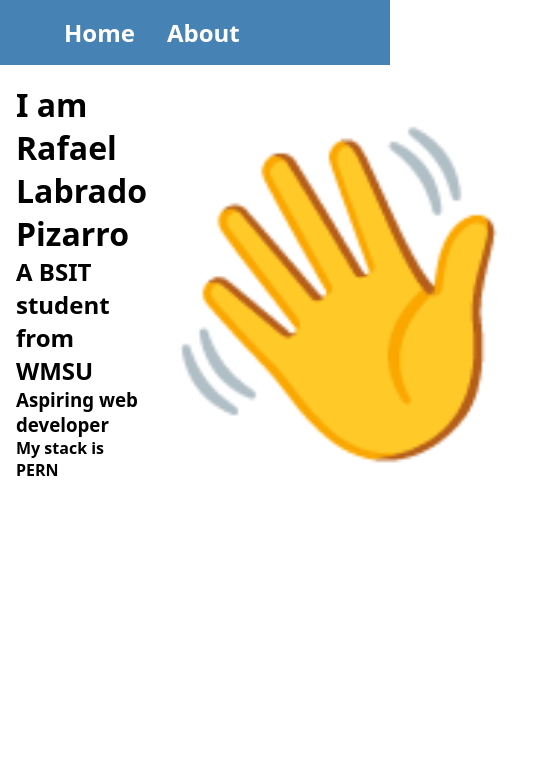
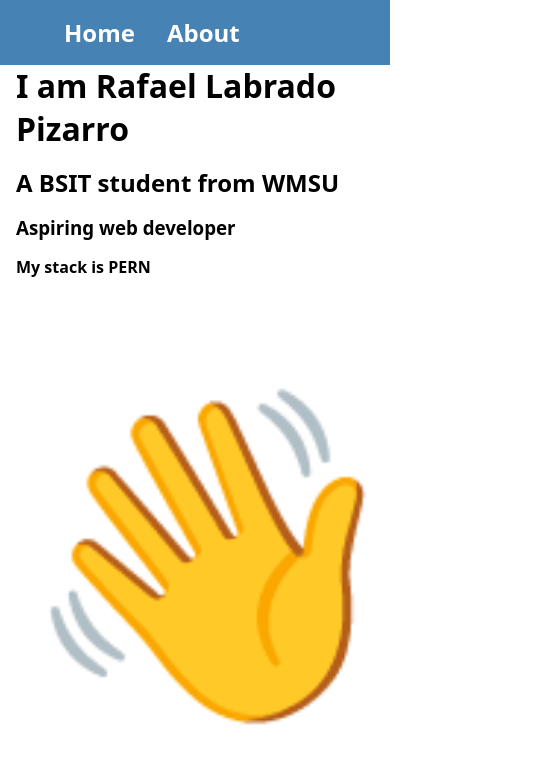
Before and after one commit to Elrapiz/hero-act, a React (Vite) app: page /about in a window 390 px wide. Shown: the top 764 px of the page, 546 px wide, since content can reach past the window. Built offline with nearby package versions, Linux system fonts and the light colour scheme.

Commit message:
Fix about page responsiveness

```diff
--- a/src/css/About.css
+++ b/src/css/About.css
@@ -1,9 +1,20 @@
 .container {
   display: flex;
-  justify-content: space-between;
+  flex-wrap: wrap;
+  gap: 2rem;
   align-items: center;
   padding-block: 4rem;
   padding-inline: 1rem;
+  max-width: max-content;
+  margin-inline: auto;
+}
+
+.container > div {
+  width: max-content;
+}
+
+.container > div > * {
+  margin-block-end: 1rem;
 }
 
 .wave-icon {
```
